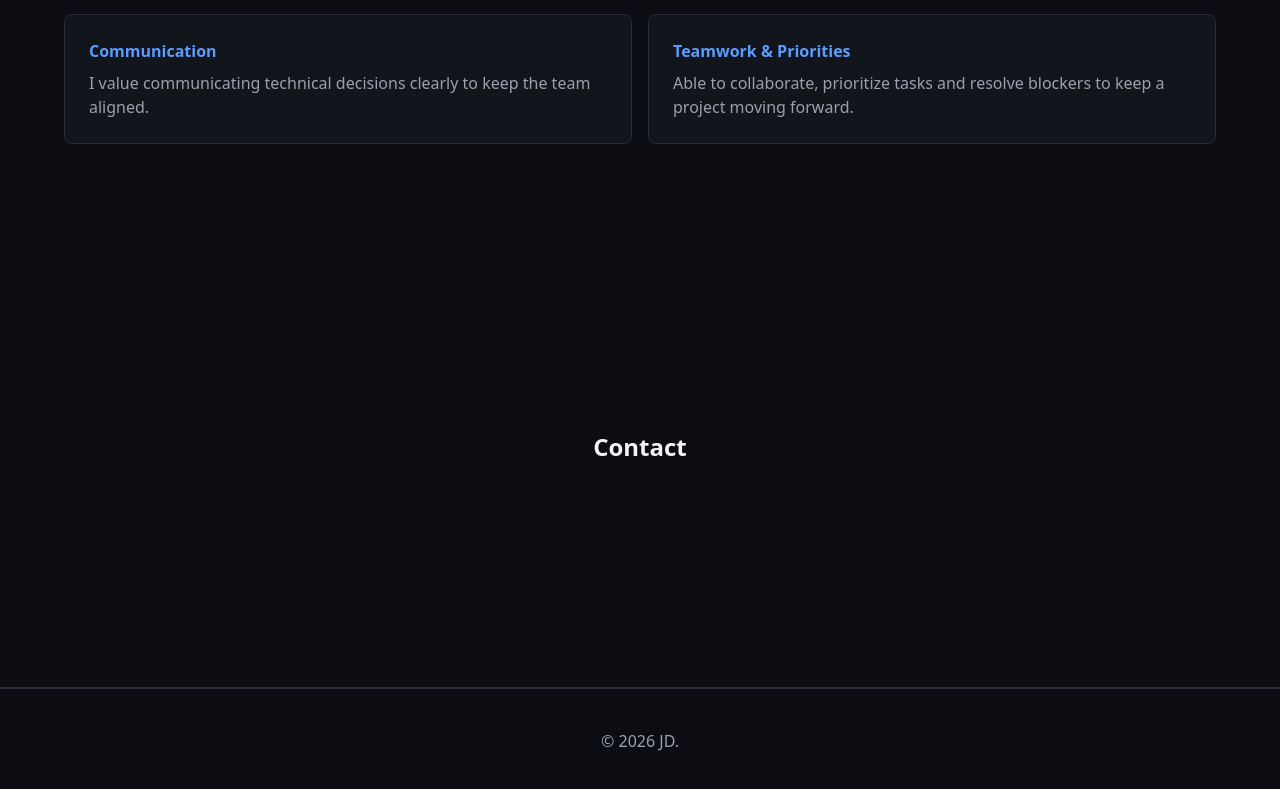
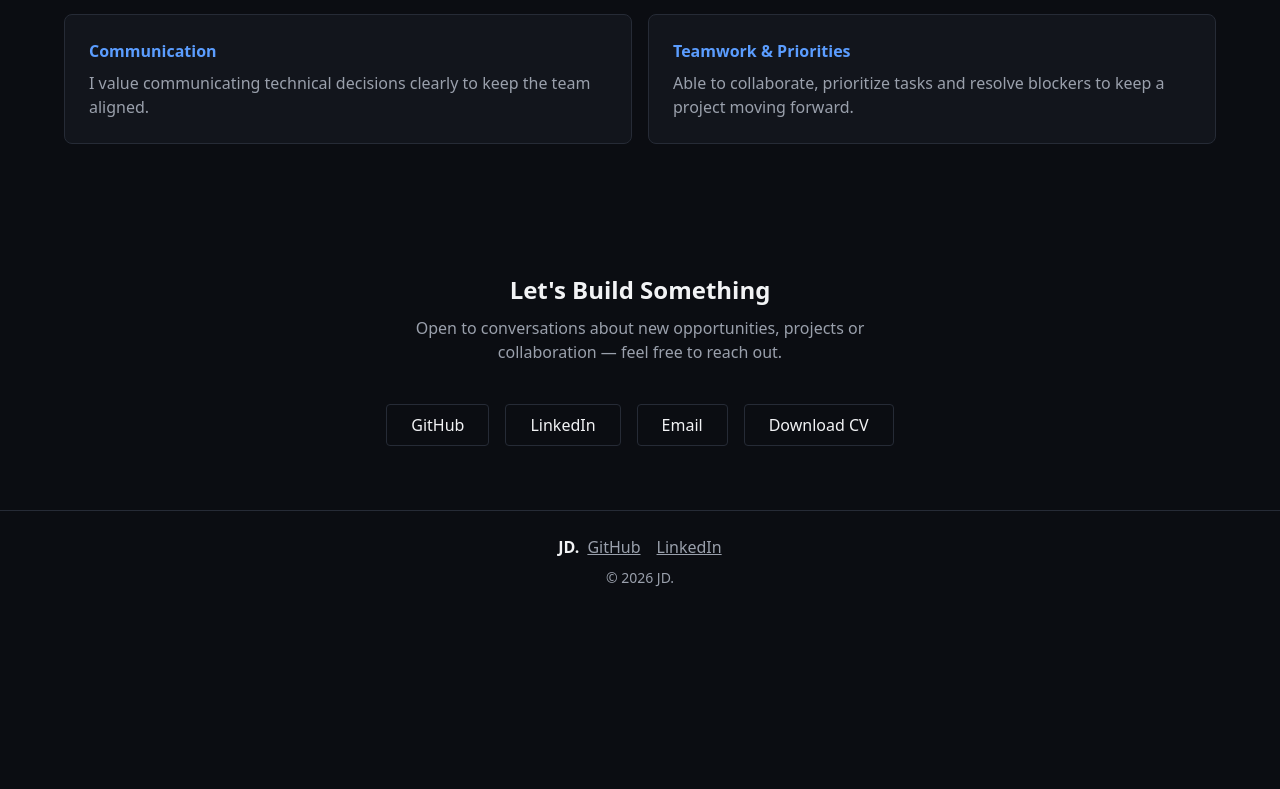
Before and after one commit to Jhernandez362/portfolio, a React (Vite) app: page / in a window 1280 px wide. Shown: the part 3707-4496 px from the top of the page. After the commit the page ends 4319 px from the top, so only its background shows below. Built offline with nearby package versions, Linux system fonts and the light colour scheme.

Commit message:
feat: :sparkles: add contact section and update footer with social links

```diff
--- a/src/App.css
+++ /dev/null
@@ -1,7 +0,0 @@
-.placeholder-section {
-  display: flex;
-  align-items: center;
-  justify-content: center;
-  min-height: 60vh;
-  border-bottom: var(--border-width) solid var(--color-border);
-}
--- a/src/App.tsx
+++ b/src/App.tsx
@@ -7,9 +7,7 @@ import TalentFlow from './sections/TalentFlow'
 import Experience from './sections/Experience'
 import Skills from './sections/Skills'
 import HowIWork from './sections/HowIWork'
-import './App.css'
-
-const PLACEHOLDER_SECTIONS = [{ id: 'contact', label: 'Contact' }]
+import Contact from './sections/Contact'
 
 function App() {
   return (
@@ -23,15 +21,7 @@ function App() {
         <Experience />
         <Skills />
         <HowIWork />
-        {PLACEHOLDER_SECTIONS.map((section) => (
-          <section
-            key={section.id}
-            id={section.id}
-            className="placeholder-section"
-          >
-            <h2>{section.label}</h2>
-          </section>
-        ))}
+        <Contact />
       </main>
       <Footer />
     </>
--- a/src/components/Footer.css
+++ b/src/components/Footer.css
@@ -4,3 +4,44 @@
   color: var(--color-text-muted);
   border-top: var(--border-width) solid var(--color-border);
 }
+
+.footer__top {
+  display: flex;
+  flex-direction: column;
+  align-items: center;
+  gap: var(--space-sm);
+  margin-bottom: var(--space-sm);
+}
+
+.footer__brand {
+  color: var(--color-text);
+  font-weight: 700;
+}
+
+.footer__social {
+  display: flex;
+  gap: var(--space-md);
+  margin: 0;
+  padding: 0;
+  list-style: none;
+}
+
+.footer__social a {
+  color: var(--color-text-muted);
+}
+
+.footer__social a:hover {
+  color: var(--color-accent);
+}
+
+.footer__copyright {
+  margin: 0;
+  font-size: var(--font-size-sm);
+}
+
+@media (min-width: 600px) {
+  .footer__top {
+    flex-direction: row;
+    justify-content: center;
+  }
+}
--- a/src/components/Footer.tsx
+++ b/src/components/Footer.tsx
@@ -1,9 +1,37 @@
+import { PROFILE } from '../data/profile'
 import './Footer.css'
 
 function Footer() {
   return (
     <footer className="footer">
-      <p>&copy; {new Date().getFullYear()} JD.</p>
+      <div className="footer__top">
+        <span className="footer__brand">JD.</span>
+
+        <ul className="footer__social">
+          <li>
+            <a
+              href={PROFILE.social.github}
+              target="_blank"
+              rel="noopener noreferrer"
+            >
+              GitHub
+            </a>
+          </li>
+          <li>
+            <a
+              href={PROFILE.social.linkedin}
+              target="_blank"
+              rel="noopener noreferrer"
+            >
+              LinkedIn
+            </a>
+          </li>
+        </ul>
+      </div>
+
+      <p className="footer__copyright">
+        &copy; {new Date().getFullYear()} JD.
+      </p>
     </footer>
   )
 }
--- a/src/data/profile.ts
+++ b/src/data/profile.ts
@@ -7,6 +7,7 @@ export const PROFILE = {
     github: 'https://github.com/Jhernandez362',
     linkedin:
       'https://www.linkedin.com/in/jhohan-daniel-hernandez-velandia-816129232/',
+    email: 'jhernandez362@unab.edu.co',
   },
 }
 
--- /dev/null
+++ b/src/sections/Contact.css
@@ -0,0 +1,37 @@
+.contact {
+  max-width: 1200px;
+  margin: 0 auto;
+  padding: var(--space-2xl) var(--space-lg);
+  text-align: center;
+}
+
+.contact__heading {
+  margin: 0 0 var(--space-sm);
+}
+
+.contact__subtext {
+  max-width: 50ch;
+  margin: 0 auto var(--space-xl);
+  color: var(--color-text-muted);
+}
+
+.contact__links {
+  display: flex;
+  flex-wrap: wrap;
+  justify-content: center;
+  gap: var(--space-md);
+}
+
+.contact__link {
+  display: inline-block;
+  padding: var(--space-sm) var(--space-lg);
+  border: var(--border-width) solid var(--color-border);
+  border-radius: var(--border-radius-sm);
+  color: var(--color-text);
+  text-decoration: none;
+}
+
+.contact__link:hover {
+  border-color: var(--color-accent);
+  color: var(--color-accent);
+}
--- /dev/null
+++ b/src/sections/Contact.tsx
@@ -0,0 +1,44 @@
+import { PROFILE } from '../data/profile'
+import './Contact.css'
+
+function Contact() {
+  return (
+    <section id="contact" className="contact">
+      <h2 className="contact__heading">Let&apos;s Build Something</h2>
+      <p className="contact__subtext">
+        Open to conversations about new opportunities, projects or
+        collaboration — feel free to reach out.
+      </p>
+
+      <div className="contact__links">
+        <a
+          href={PROFILE.social.github}
+          className="contact__link"
+          target="_blank"
+          rel="noopener noreferrer"
+        >
+          GitHub
+        </a>
+        <a
+          href={PROFILE.social.linkedin}
+          className="contact__link"
+          target="_blank"
+          rel="noopener noreferrer"
+        >
+          LinkedIn
+        </a>
+        <a
+          href={`mailto:${PROFILE.social.email}`}
+          className="contact__link"
+        >
+          Email
+        </a>
+        <a href="/cv.pdf" className="contact__link" download>
+          Download CV
+        </a>
+      </div>
+    </section>
+  )
+}
+
+export default Contact
```
